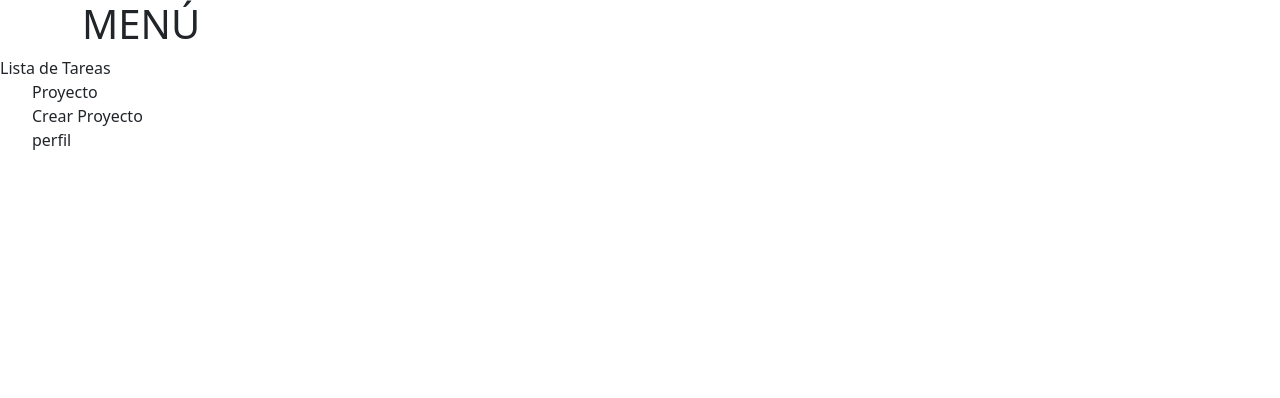
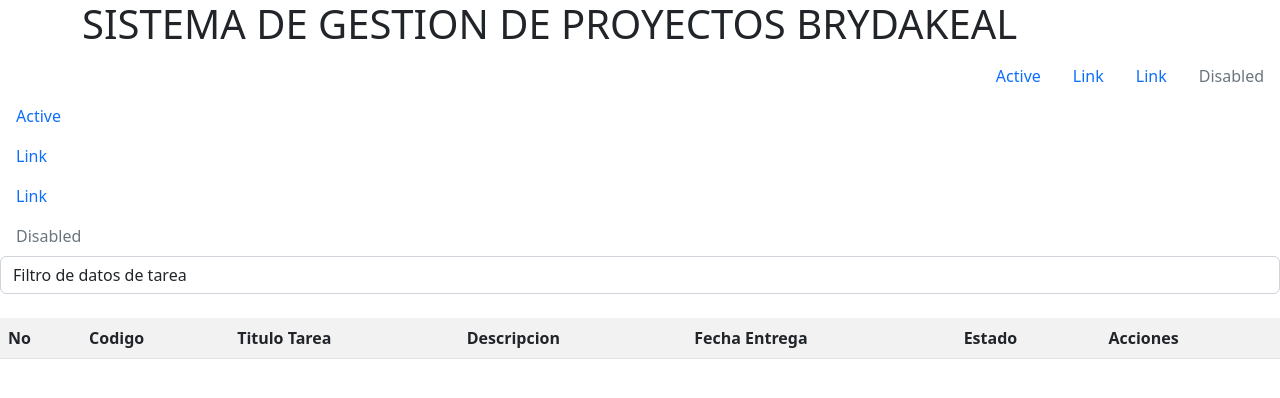
Before and after one commit to Kevinzubia09/Gestion_Tareas, a PHP site: page /menu.php in a window 1280 px wide. Shown: the top 398 px of the page. Run offline with PHP 8.4, Linux system fonts and the light colour scheme; lists and menus that the app fills with data are empty.

Commit message:
menu con tabla

```diff
--- a/menu.php
+++ b/menu.php
@@ -10,28 +10,70 @@
 </head>
 <body>
     <header class="header">
-    <div class="container">
-    <h1 class="ti-menu">MENÚ </h1>
+        <div class="container">
+    <h1 class="ti-menu">SISTEMA DE GESTION DE PROYECTOS BRYDAKEAL </h1>
     </div>
+        <ul class="nav justify-content-end">
+  <li class="nav-item">
+    <a class="nav-link active" aria-current="page" href="#">Active</a>
+  </li>
+  <li class="nav-item">
+    <a class="nav-link" href="#">Link</a>
+  </li>
+  <li class="nav-item">
+    <a class="nav-link" href="#">Link</a>
+  </li>
+  <li class="nav-item">
+    <a class="nav-link disabled">Disabled</a>
+  </li>
+</ul>
+<ul class="nav flex-column">
+  <li class="nav-item">
+    <a class="nav-link active" aria-current="page" href="#">Active</a>
+  </li>
+  <li class="nav-item">
+    <a class="nav-link" href="#">Link</a>
+  </li>
+  <li class="nav-item">
+    <a class="nav-link" href="#">Link</a>
+  </li>
+  <li class="nav-item">
+    <a class="nav-link disabled">Disabled</a>
+  </li>
+</ul>
+
     </header>
     <main>
 
     <section>
-<div class="li-ta" >
-   <pa>Lista de Tareas</pa>
-</div>
-<ul>
+        <form class="form-inline" method="get">
+            <div class="form-group">
+                <select name="filter" class="form-control" onvhange="form.submit()" >
+                    <option value="0">Filtro de datos de tarea</option>
+                    <?php $filter = (isset($_GET['filter'])? strtolower($_GET['filter']) :NULL ); ?>
+                    <option value="1" <?php if($filter == 'without starting'){echo 'selected';} ?>>sin Empezar </option>
+                    <option value="2" <?php if($filter == 'process'){echo 'selected';} ?>>proceso </option>
+                    <option value="3" <?php if($filter == 'finished'){echo 'selected';} ?>>finalizada </option>
+                </select>
 
+            </div>
 
-<li type="button" >Proyecto</li>
+        </form>
+        <br />
+    <div class="table-responsive">
+        <table class="table table-striped table-hover">
+            <tr>
+            <th>No</th>
+            <th>Codigo</th>
+            <th>Titulo Tarea</th>
+            <th>Descripcion</th>
+            <th>Fecha Entrega</th>
+            <th>Estado</th>
+            <th>Acciones</th>
+</tr>
+        </table>
 
-<li type="button">Crear Proyecto</li>
-
-<li type="button">perfil</li>
-
-</ul>
-
-    </section>
+    </div>
     <footer>
 
     </footer>
```
